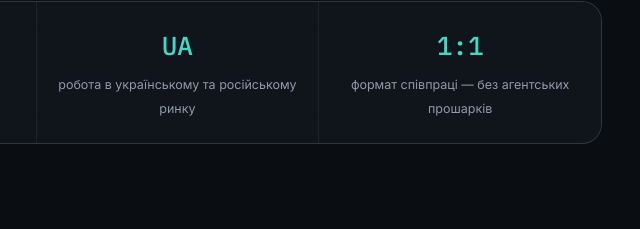
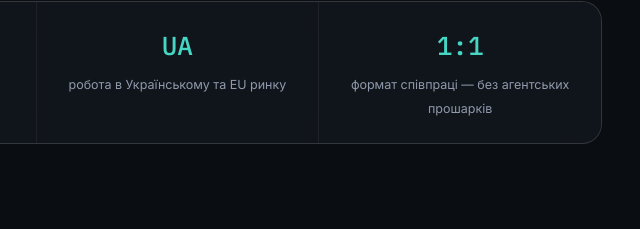
Before and after one commit to dlashin13/google-ads-dlashin13, a plain HTML site: page index.html in a window 1280 px wide. Shown: the part 734-963 px from the top of the page, 604-1244 px from the left. Drawn offline with Linux system fonts and the light colour scheme; files whose address does not match are found by name.

Commit message:
Update index.html

```diff
--- a/index.html
+++ b/index.html
@@ -73,7 +73,7 @@
       </div>
       <div class="metric">
         <span class="num">UA</span>
-        <span class="label">робота в українському та російському ринку</span>
+        <span class="label">робота в Українському та EU ринку</span>
       </div>
       <div class="metric">
         <span class="num">1:1</span>
```
